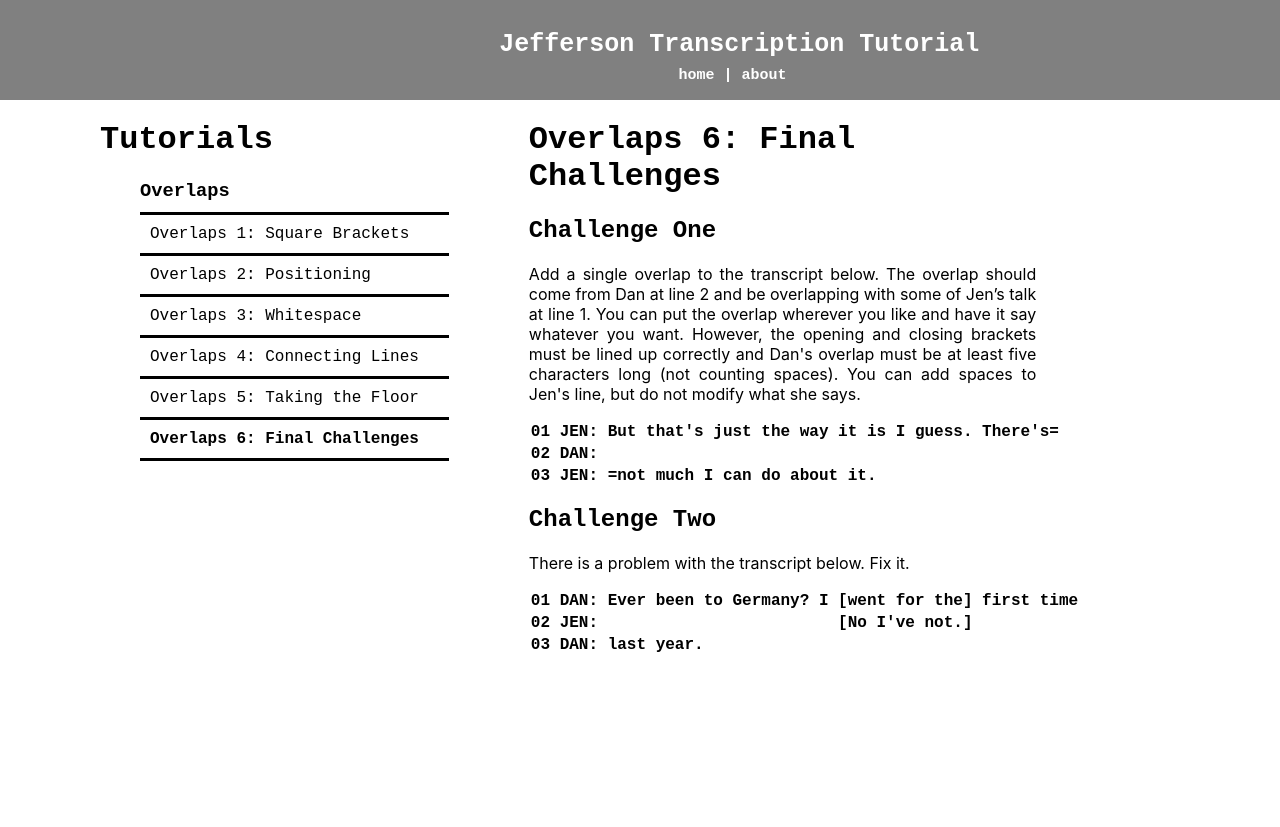
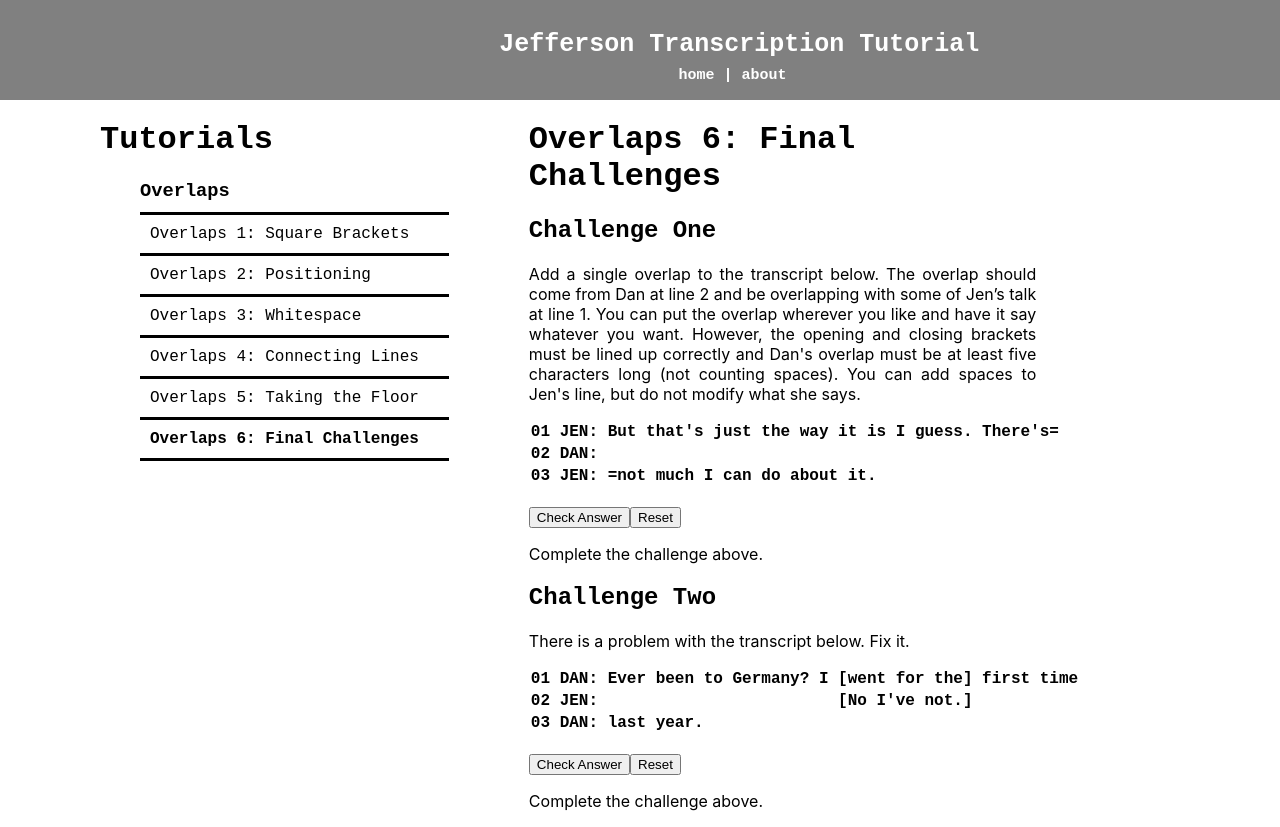
Before and after one commit to joseph-ford10/tutorial, a React (Create React App) app: page /overlap6 in a window 1280 px wide. Before the commit the page ends 800 px from the top, so only its background shows below. Built offline with nearby package versions, Linux system fonts and the light colour scheme.

Commit message:
Add buttons with logic for completion

```diff
--- a/src/Data.js
+++ b/src/Data.js
@@ -127,6 +127,11 @@ const overlap6Data = {
     3: `03 JEN: =not much I can do about it.`,
   },
   fullString1: `01JEN:Butthat'sjustthewayitisIguess.There's=03JEN:=notmuchIcandoaboutit.`,
+  challenge1Answer: {
+    1: `01 JEN: But that's [ just ] the way it is I guess. There's=`,
+    2: `02 DAN:            [Right.]   `,
+    3: `03 JEN: =not much I can do about it.`,
+  },
   challenge2Intro: 'There is a problem with the transcript below. Fix it.',
   challenge2Text: {
     1: `01 DAN: Ever been to Germany? I [went for the] first time`,
@@ -135,6 +140,7 @@ const overlap6Data = {
   },
   challenge2Answer: [
     `01 DAN: Ever been to Germany? I [went for the] first time=`,
+    `02 JEN:                         [No I've not.]`,
     `03 DAN: =last year.`,
   ],
 }
--- a/src/FinalChallenge1.js
+++ b/src/FinalChallenge1.js
@@ -62,6 +62,7 @@ const FinalChallenge1 = () => {
         <FinalExercise
           check={challenge1Check}
           transcriptText={o6Data.challenge1Text}
+          answer={o6Data.challenge1Answer}
         />
       </section>
     </>
--- a/src/FinalChallenge2.js
+++ b/src/FinalChallenge2.js
@@ -27,6 +27,7 @@ const FinalChallenge2 = () => {
         <FinalExercise
           check={challenge2Check}
           transcriptText={o6Data.challenge2Text}
+          answer={o6Data.challenge2Answer}
         />
       </section>
     </>
--- a/src/FinalExercise.js
+++ b/src/FinalExercise.js
@@ -1,8 +1,13 @@
 import React, { useState } from 'react'
 import NavList from './NavList'
 
-const FinalExercise = ({ check, transcriptText }) => {
+const FinalExercise = ({ check, transcriptText, answer }) => {
   const [text, setText] = useState(transcriptText)
+  const [message, setMessage] = useState('Complete the challenge above.')
+  const [complete, setComplete] = useState(false)
+  const [color, setColor] = useState('black')
+  const [wrongAnswer, setWrongAnswer] = useState(false)
+  const [readOnly, setReadOnly] = useState(false)
 
   const textKeys = Object.keys(text)
 
@@ -15,6 +20,39 @@ const FinalExercise = ({ check, transcriptText }) => {
     console.log(check(text))
   }
 
+  const handleSubmit = (e) => {
+    e.preventDefault()
+    if (check(text) === 'complete') {
+      setMessage('Well done! Onto the next one?')
+      setComplete(true)
+      setColor('gray')
+      setReadOnly(true)
+    } else {
+      setMessage(check(text))
+      setWrongAnswer(true)
+    }
+  }
+
+  const handleReset = (e) => {
+    e.preventDefault()
+    setMessage('Complete the challenge above')
+    setComplete(false)
+    setColor('black')
+    setText(transcriptText)
+    setReadOnly(false)
+    setWrongAnswer(false)
+  }
+
+  const revealAnswer = (e) => {
+    e.preventDefault()
+    setMessage(
+      'If you need a refresher, you can go back. Otherwise--onto the next one?'
+    )
+    setText(answer)
+    setComplete(true)
+    setColor('gray')
+  }
+
   return (
     <>
       <form>
@@ -25,11 +63,32 @@ const FinalExercise = ({ check, transcriptText }) => {
               className={`line${key} transcriptLine`}
               onChange={(e) => handleChange(key, e.target.value)}
               value={text[key]}
+              style={{ color: color }}
               maxLength="59"
+              readOnly={readOnly}
             ></input>
           )
         })}
+        <div className="buttons">
+          {' '}
+          {complete === false ? (
+            <button onClick={handleSubmit}>Check Answer</button>
+          ) : (
+            ''
+          )}
+          <button onClick={handleReset}>Reset</button>
+          {complete === false ? (
+            wrongAnswer === true ? (
+              <button onClick={revealAnswer}>Reveal Answer</button>
+            ) : (
+              ''
+            )
+          ) : (
+            ''
+          )}
+        </div>
       </form>
+      <p className="messageArea">{message}</p>
     </>
   )
 }
```
